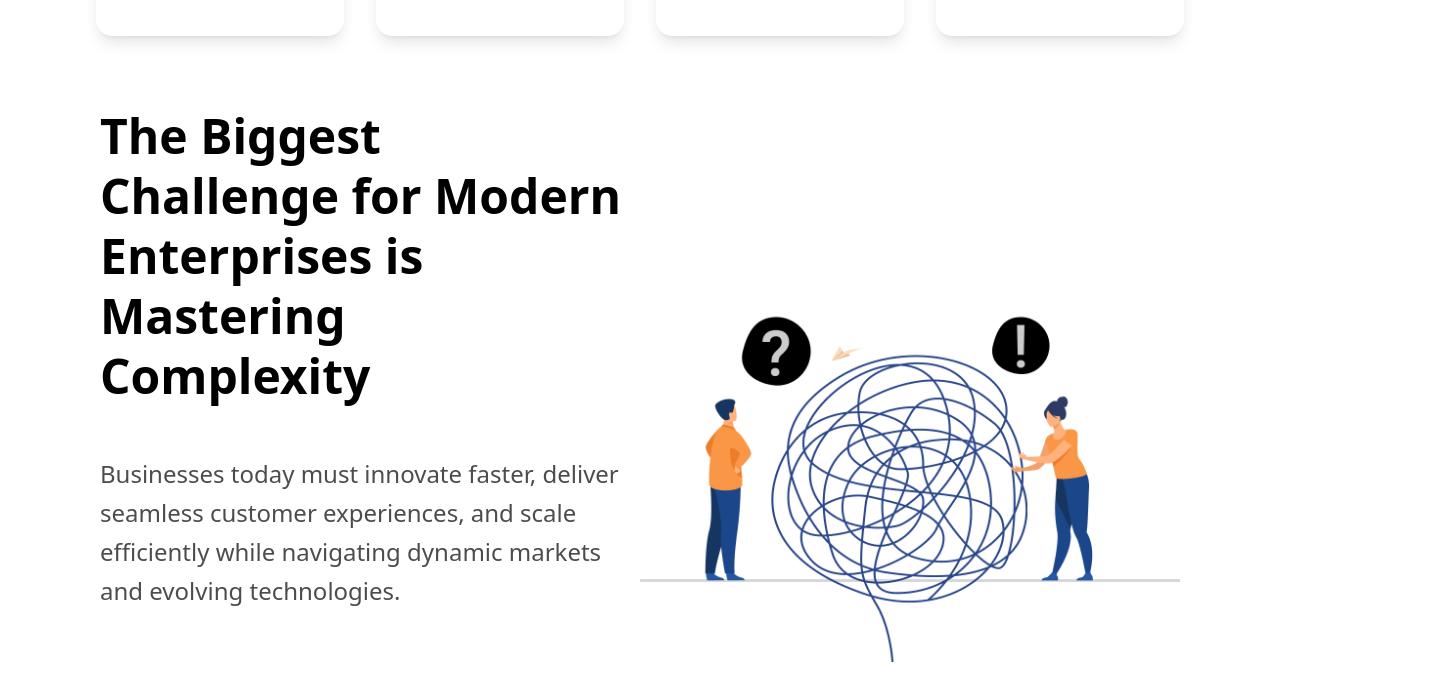
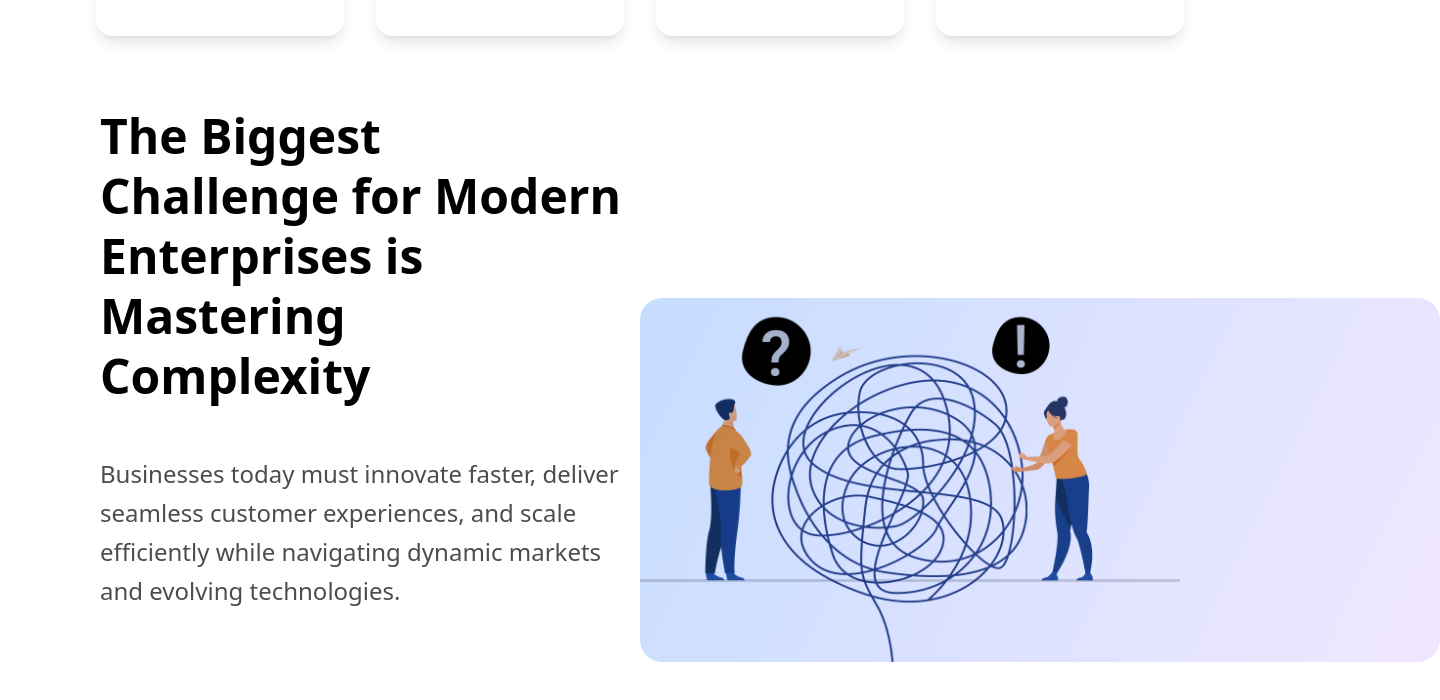
Before and after one commit to nithishkumarr27/sns_usecase, a React (Vite) app: page / in a window 1280 px wide. Shown: the part 977-1677 px from the top of the page, 1440 px wide, since content can reach past the window. Built offline with nearby package versions, Linux system fonts and the light colour scheme.

Commit message:
Revert "partialCommit_2"
This reverts commit 35db9b838c967628e6ae824ccb0e284dcde82dbb.

```diff
--- a/src/pages/Home/Lock.jsx
+++ b/src/pages/Home/Lock.jsx
@@ -70,6 +70,7 @@ const StickyScrollSection = () => {
       {/* Right sticky image */}
       <div className="w-1/2 flex justify-center items-center sticky sm:top-20 sm:h-screen">
         <AnimatePresence mode="wait">
+          <div className="relative">
             <motion.img
               key={showSecondImage ? "second" : "first"}
               src={showSecondImage ? "/images/Container_2.png" : "/images/Container.png"}
@@ -82,6 +83,23 @@ const StickyScrollSection = () => {
               exit={{ opacity: 0 }}
               transition={{ duration: 0.1 }}
             />
+            {/* Gradient overlay */}
+            <motion.div
+              key={`gradient-${showSecondImage ? "second" : "first"}`}
+              className={`absolute inset-0 w-[800px] h-auto rounded-[22px] ${
+                !showSecondImage ? "mt-[-40px] max-sm:mt-[-200px]" : "mt-20"
+              }`}
+              style={{
+                background: 'linear-gradient(115.91deg, #4A8FFF 7.06%, #CDAEFE 98.91%)',
+                mixBlendMode: 'multiply',
+                opacity: 0.3
+              }}
+              initial={{ opacity: 0 }}
+              animate={{ opacity: 0.3 }}
+              exit={{ opacity: 0 }}
+              transition={{ duration: 0.1 }}
+            />
+          </div>
         </AnimatePresence>
       </div>
     </div>
```
Also changed, not shown: 1 other file (tests, documents, lock files or other folders). Lines whose indentation alone changed are shown as unchanged.
